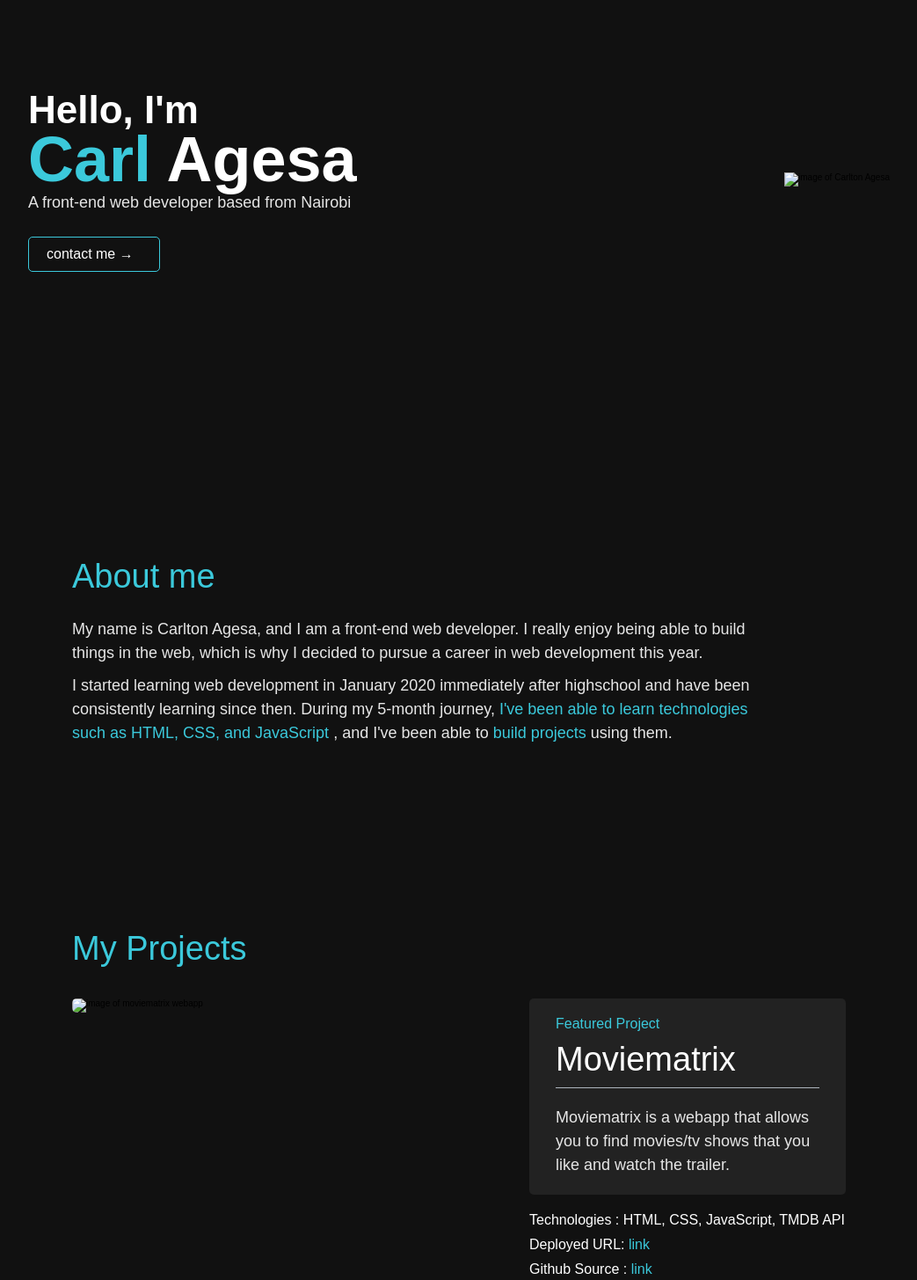
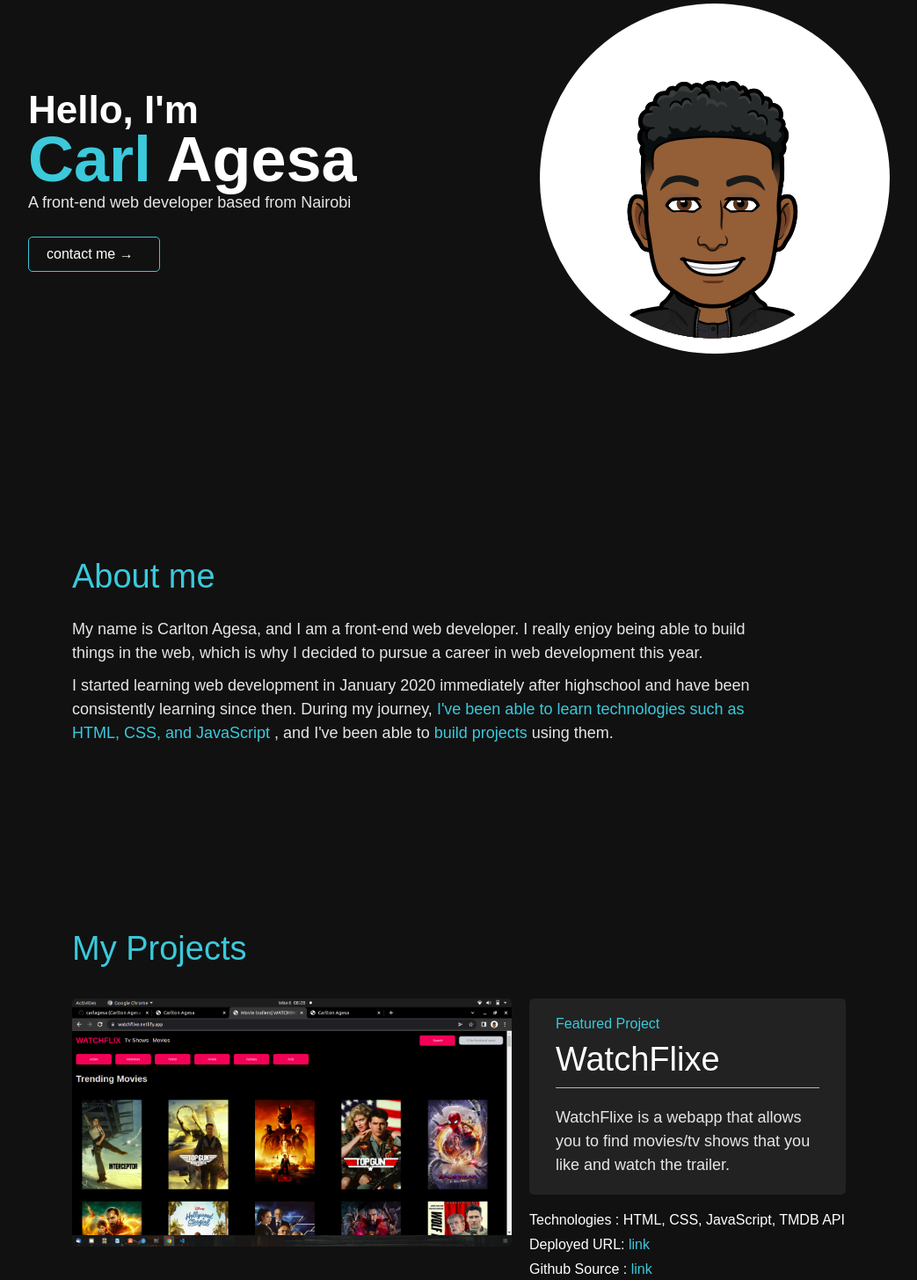
Before and after one commit to carlagesa/personal-portfolio, a plain HTML site: page index.html in a window 1280 px wide. Shown: the part 277-1732 px from the top of the page at 88% size, without its empty margins (118-1161 px from the left). Drawn offline with Linux system fonts and the light colour scheme.

Commit message:
Added images & correct links to index.html

```diff
--- a/index.html
+++ b/index.html
@@ -63,8 +63,9 @@
         </figure>
         <figure class="img-container">
           <img
+            style="border-radius: 50%"
             class="my-img"
-            src="/src/images/my-profile.png"
+            src="./images/carl.png"
             alt="image of Carlton Agesa"
           />
         </figure>
@@ -82,7 +83,7 @@
             <p class="secondary-txt about-me-txt">
               I started learning web development in January 2020 immediately
               after highschool and have been consistently learning since then.
-              During my 5-month journey,
+              During my journey,
               <mark
                 >I've been able to learn technologies such as HTML, CSS, and
                 JavaScript</mark
@@ -103,7 +104,7 @@
             <figure class="webapp-img-wrapper">
               <img
                 class="webapp-img"
-                src="/src/images/movie-matrix-shot-one.jpg"
+                src="./images/watchflixe.png"
                 alt="image of moviematrix webapp"
               />
               <a class="webapp-link" href="#">
@@ -114,9 +115,9 @@
           <aside class="webapp-info">
             <article class="webapp-info-container">
               <h5 class="tooltip">Featured Project</h5>
-              <h3 class="section-title project-title">Moviematrix</h3>
+              <h3 class="section-title project-title">WatchFlixe</h3>
               <p class="secondary-txt project-desc">
-                Moviematrix is a webapp that allows you to find movies/tv shows
+                WatchFlixe is a webapp that allows you to find movies/tv shows
                 that you like and watch the trailer.
               </p>
             </article>
@@ -138,7 +139,7 @@
                 <a
                   target="_blank"
                   class="line-effect"
-                  href="https://github.com/"
+                  href="https://github.com/carlagesa/Watchflix"
                   >link</a
                 >
               </li>
```
Also changed, not shown: images/carl.png (added), images/watchflixe.png (added).
